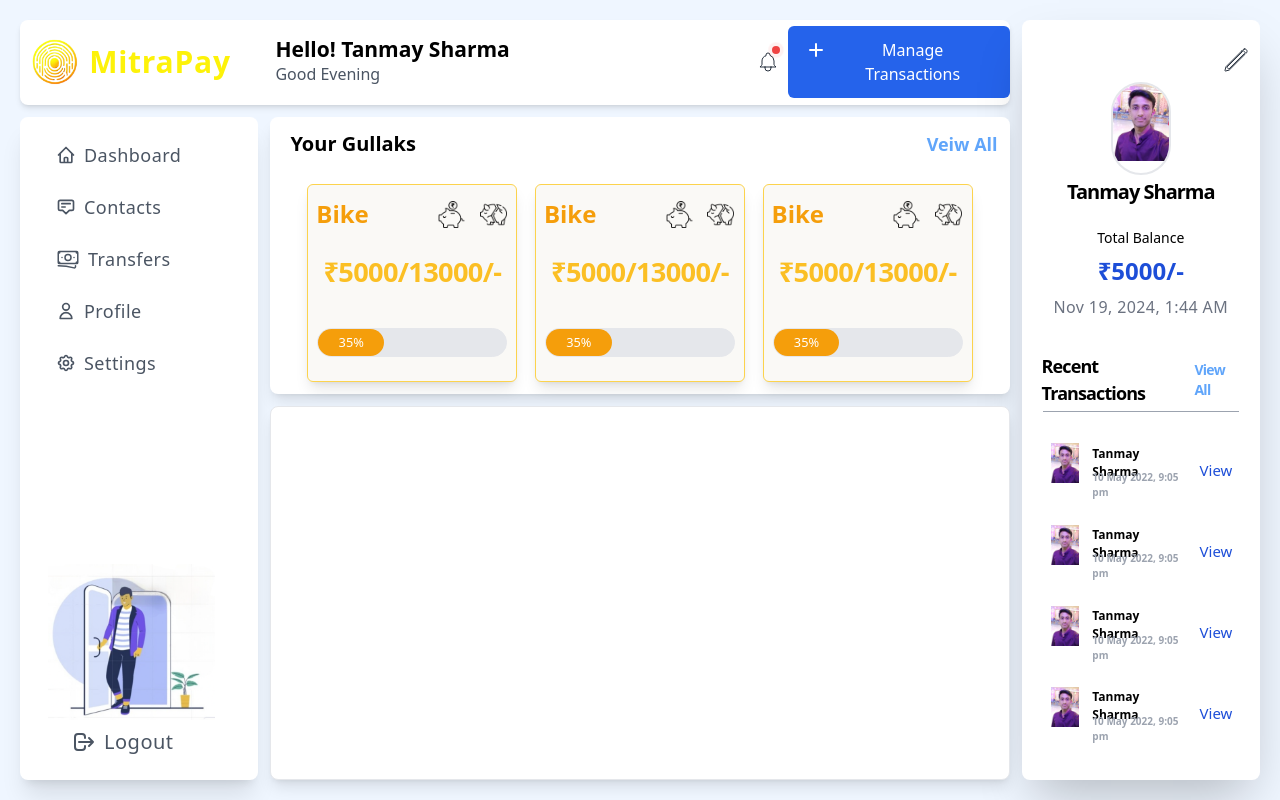
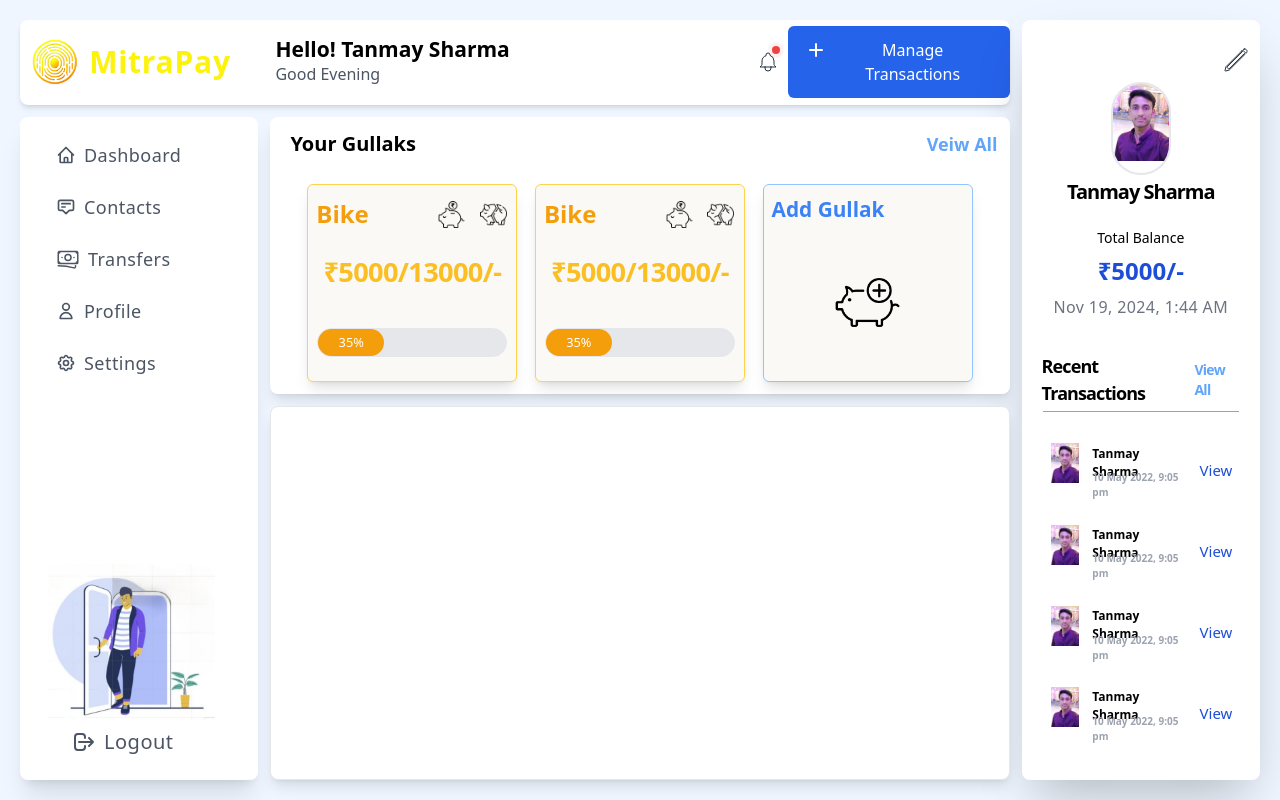
Before and after one commit to Tanmay-vats-sharma/MitraPay, a React (Vite) app in the folder Frontend/: page /dashboard in a window 1280 px wide. Built offline with nearby package versions, Linux system fonts and the light colour scheme; no server answers.

Commit message:
Add-Gullak component Added

```diff
--- /dev/null
+++ b/Frontend/src/Components/Common/Add-Gullak.jsx
@@ -0,0 +1,19 @@
+import React from "react";
+import Add_piggy from "../../Assets/Add-piggy.png"
+
+export function Add_gullak() {
+  return (
+    <div className="h-[100%] w-[30%] border-[0.1px] border-blue-300 rounded-md shadow-lg bg-[#FAF9F6] flex flex-col justify-center items-center hover:bg-blue-50">
+      <div className="w-[100%] h-[20%] flex  p-1">
+        <div className="w-[100%] h-[100%]  text-[1.3em] flex items-center text-blue-500 font-semibold px-1">
+          <p>Add Gullak</p>
+        </div>
+      </div>
+      <div className="w-[100%] h-[75%] flex items-center justify-center">
+        <div className="h=[35%] w-[35%]">
+          <img src={Add_piggy} alt="" />
+        </div>
+      </div>
+    </div>
+  );
+}
--- a/Frontend/src/Pages/Dashboard.jsx
+++ b/Frontend/src/Pages/Dashboard.jsx
@@ -4,6 +4,7 @@
 import { Balance } from "../Components/Common/Balance&Contacts";
 import { Gullak } from "../Components/Common/Gullak";
 import { Transactions } from "../Components/Common/Transactions";
+import { Add_gullak } from "../Components/Common/Add-Gullak";
 function Dashboard() {
   return (
     <>
@@ -31,7 +32,7 @@
           <div className="w-[98%] h-[80%]  flex justify-evenly p-3">
             <Gullak></Gullak>
             <Gullak></Gullak>
-            <Gullak></Gullak>
+            <Add_gullak></Add_gullak>
           </div>
         </div>
         <div className="bg-white shadow-lg  border-[1px]  rounded-lg  col-span-6 row-span-4">
```
Also changed, not shown: Frontend/src/assets/Add-piggy.png (added).
